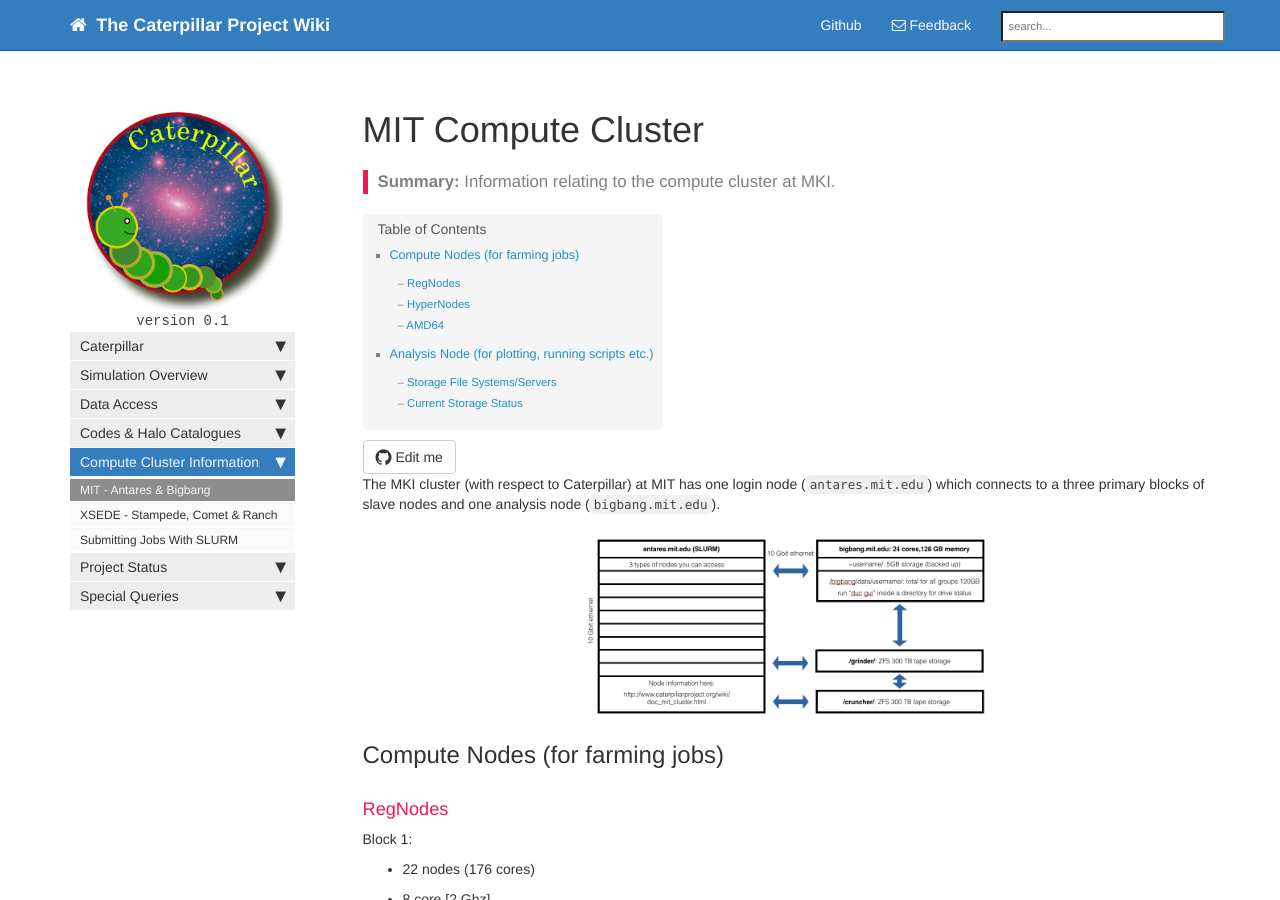
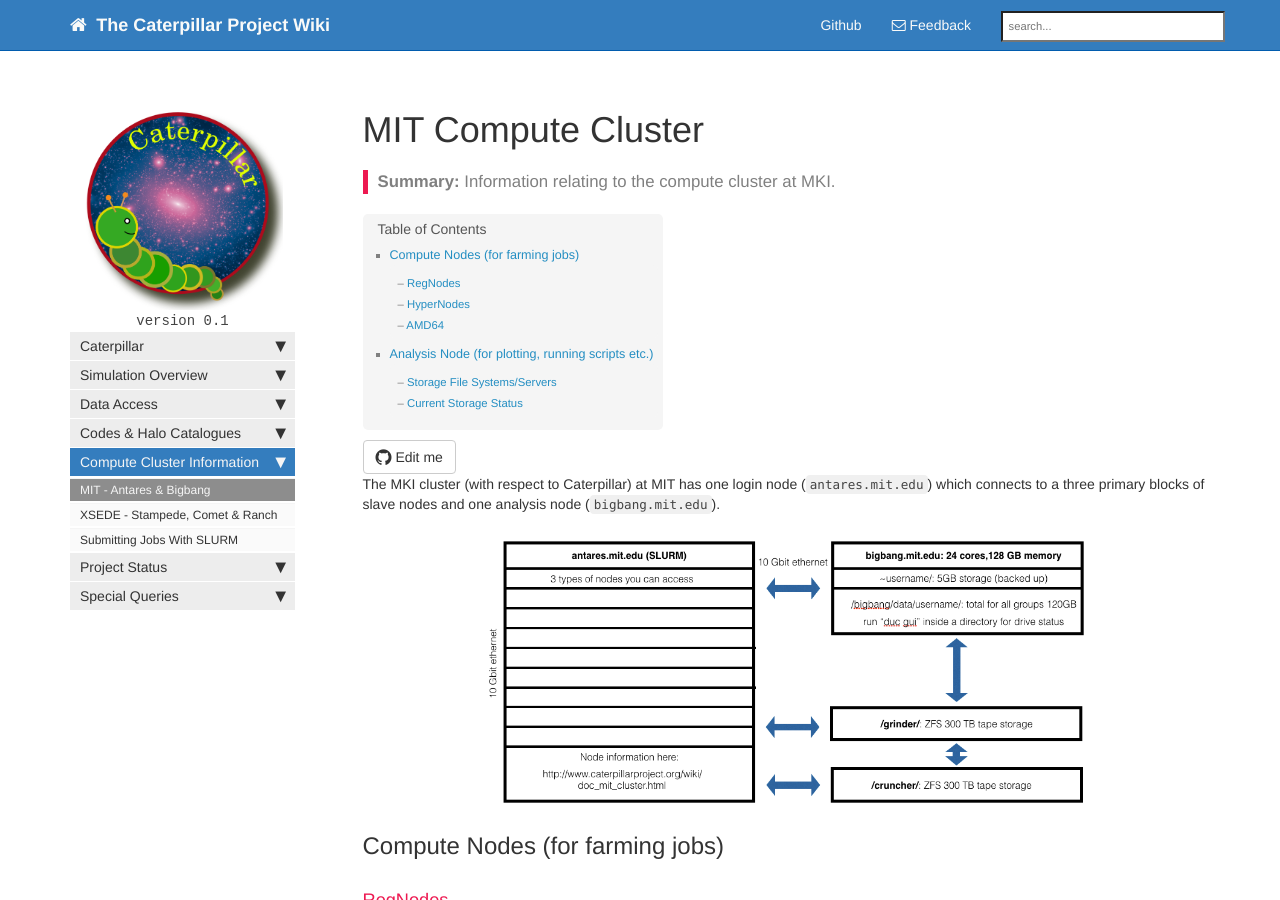
Before and after one commit to caterpillarproject/wiki, a Jekyll site: the page built from doc_mit_cluster.md, in a window 1280 px wide and 900 px high. Built offline with Jekyll 4.4.1, drawn with Linux system fonts in a browser that asks for light colours; nearby versions of some CDN libraries; library files that are not in the unit come from our copies; Markdown is read by kramdown in place of the engine named in the settings; comment, search, counter and statistics services are not loaded.

Commit message:
Update doc_mit_cluster.md

```diff
--- a/doc_mit_cluster.md
+++ b/doc_mit_cluster.md
@@ -8,7 +8,7 @@ summary: "Information relating to the compute cluster at MKI."
 The MKI cluster (with respect to Caterpillar) at MIT has one login node (`antares.mit.edu`) which connects to a three primary blocks of slave nodes and one analysis node (`bigbang.mit.edu`).
 
 <center>
-<img title="parent simulation" src="images/clustermap.png" style="max-width: 400px;">
+<img title="parent simulation" src="images/clustermap.png" style="max-width: 600px;">
 </center>
 
 ## Compute Nodes (for farming jobs)
```
